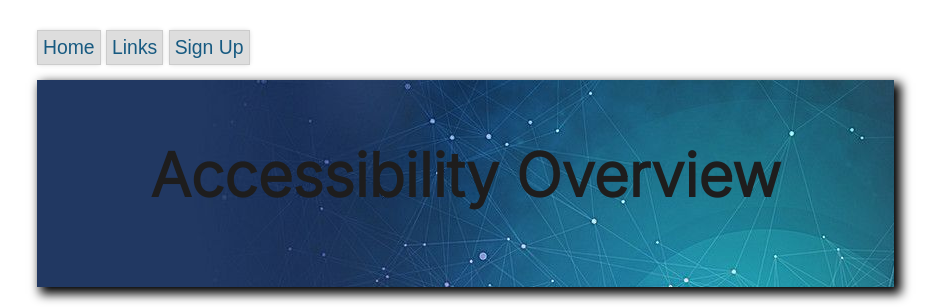
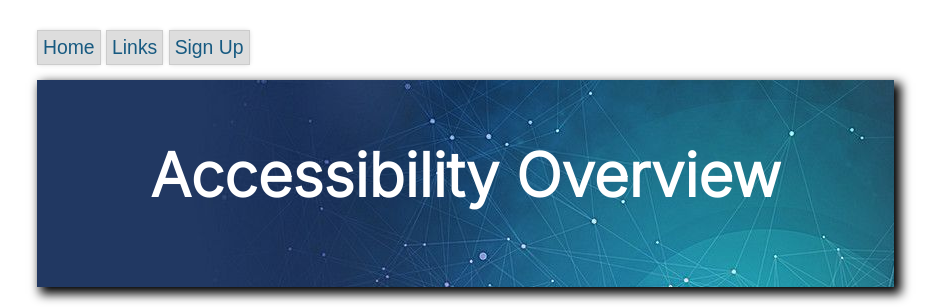
Before and after one commit to marianamaher/labtwo, a plain HTML site: page index.html in a window 1280 px wide. Shown: the top 307 px of the page, without its empty margins (203-1143 px from the left). Drawn offline with nearby package versions, Linux system fonts and the light colour scheme; grey boxes are pictures that could not be loaded.

Commit message:
fixing background color

```diff
--- a/project2.css
+++ b/project2.css
@@ -69,8 +69,9 @@ a {
   background-image: url(pics/banner.jpg);
   text-align: center;
   font-size: 30px;
-  color: rgb(30, 29, 29);
+  color: rgb(255, 255, 255);
   box-shadow: 5px 5px 10px 2px black;
+  background-color: black;
   font-family:'Inter', sans-serif;
   line-height: 190px;
   margin-top: -25px;
```
